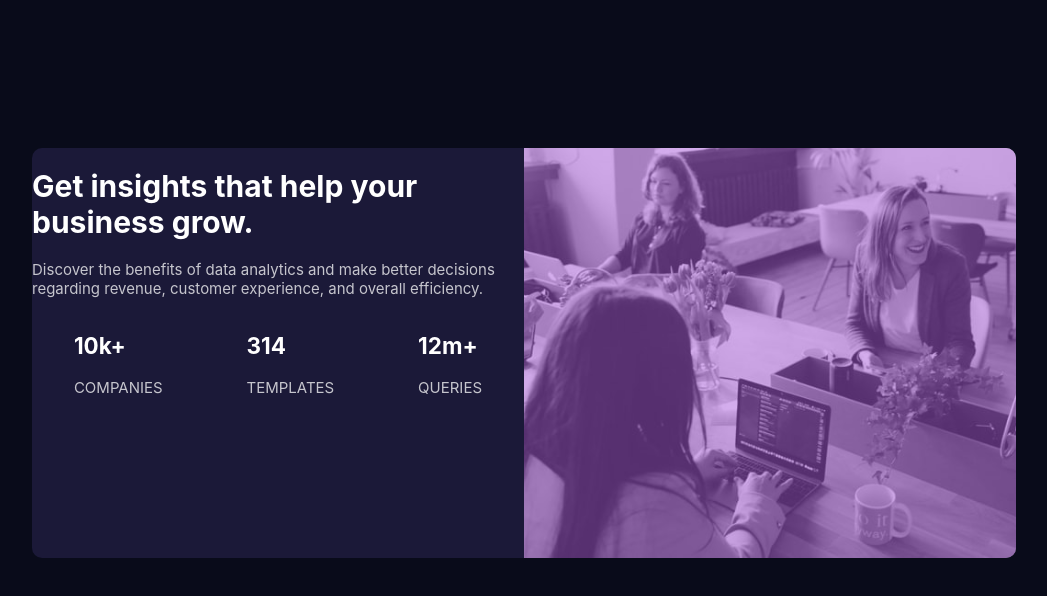
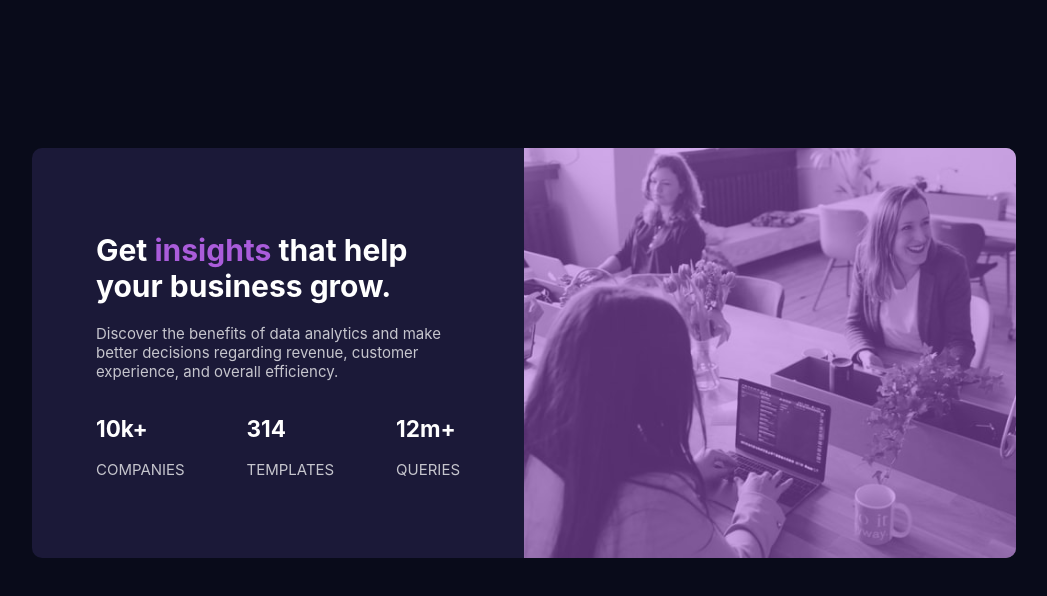
Before and after one commit to Feminnakwe5/stats-preview-card-component-main, a plain HTML site: page index.html in a window 1280 px wide. Shown: the whole page, without its empty margins (116-1163 px from the left). Drawn offline with Linux system fonts and the light colour scheme; a web font is replaced by a local one.

Commit message:
desktop view

```diff
--- a/style.css
+++ b/style.css
@@ -45,14 +45,23 @@ body {
   right: 0px;
 }
 
+#text {
+  padding: 13%;
+}
+
 #stats-container {
   display: flex;
-  justify-content: space-around;
+  justify-content: space-between;
+}
+
+#text span {
+  color: hsl(277, 64%, 61%);
 }
 
 h1,
 h2 {
   color: hsl(0, 0%, 100%);
+  font-weight: 700;
 }
 
 p {
```
